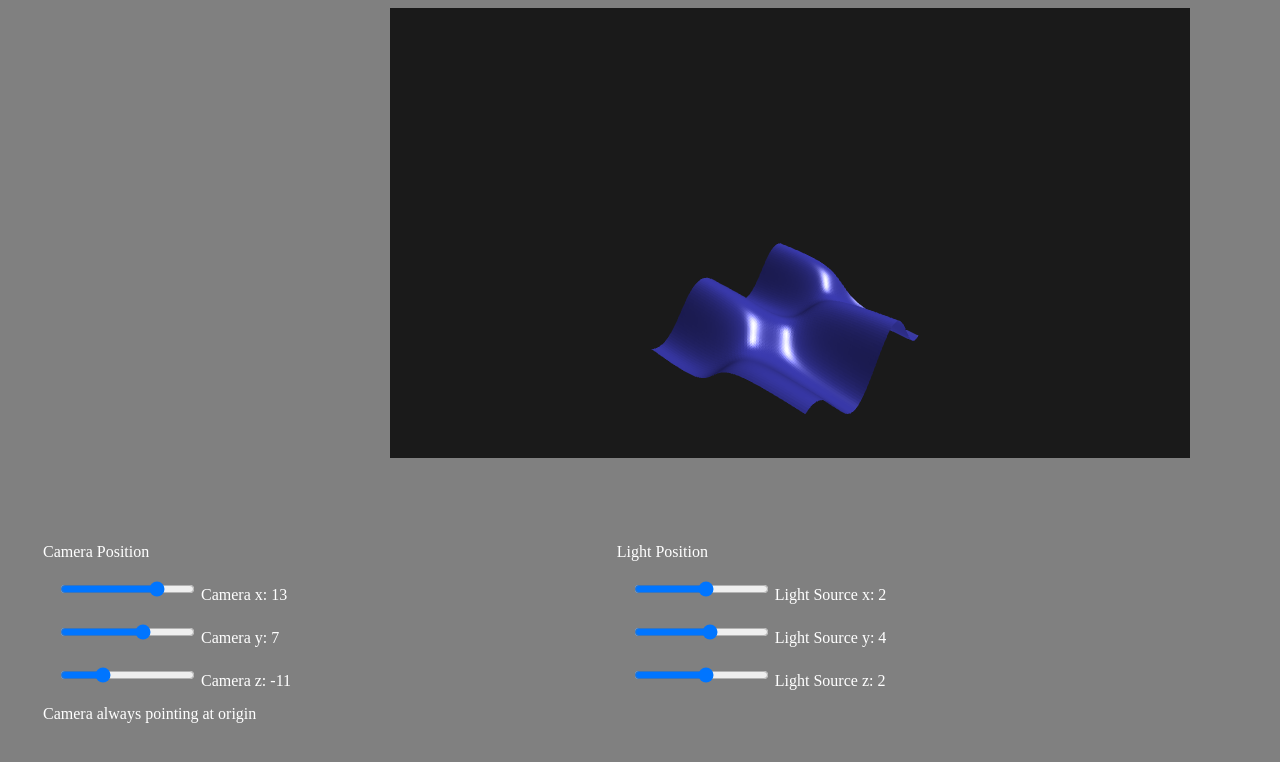
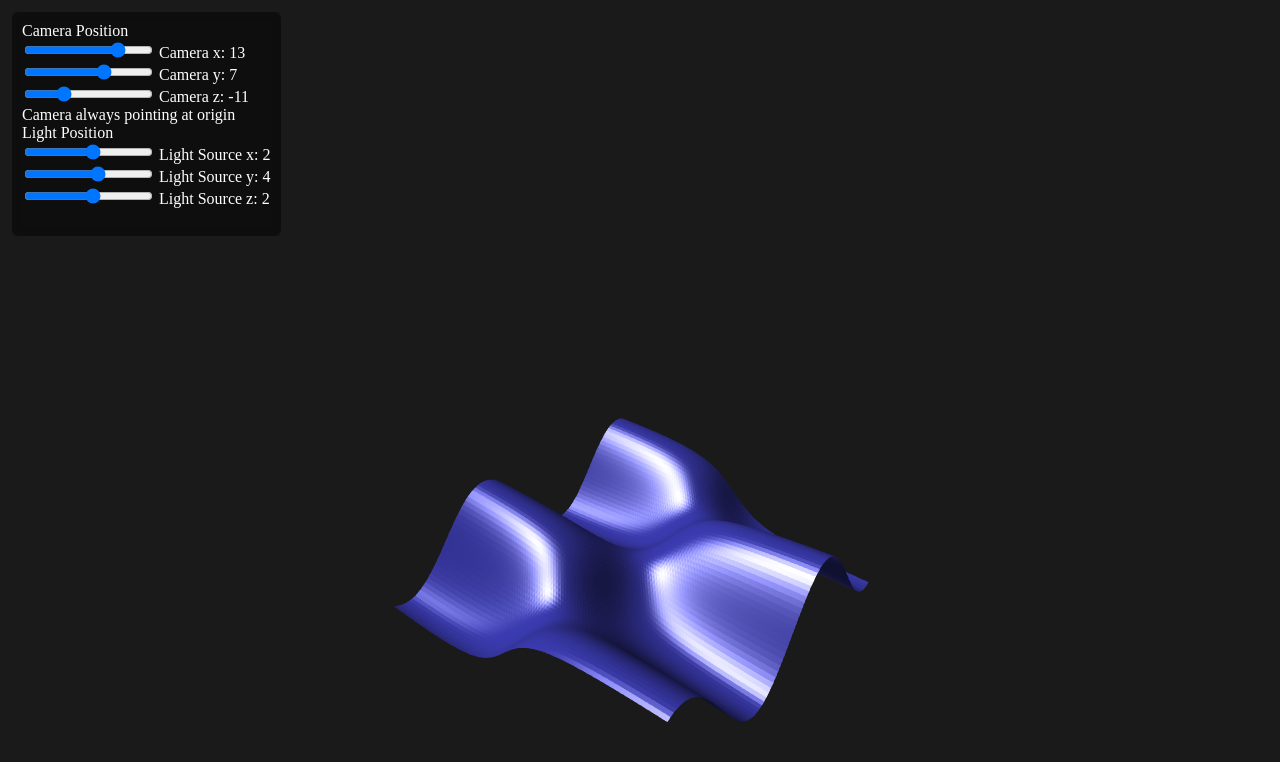
Before and after one commit to dgsmith7/phongMinimalLightingModularized-webgl, a plain HTML site: page index.html in a window 1280 px wide. Drawn offline with Linux system fonts and the light colour scheme; animation ran at ten frames a second.

Commit message:
cleaned up some code.  more to come.

```diff
--- a/geometryUtils.js
+++ b/geometryUtils.js
@@ -37,7 +37,6 @@ function generateMesh() {
       meshVertices.push(...p2);
     }
   }
-
   return meshVertices;
 }
 
--- a/index.html
+++ b/index.html
@@ -11,7 +11,7 @@
 
 <body>
   <div id="gl-box">
-    <canvas id="gl-canvas" width="800" height="450"></canvas>
+    <canvas id="gl-canvas"></canvas>
   </div>
 
   <div id="controls">
--- a/main.js
+++ b/main.js
@@ -67,20 +67,20 @@ addEventListeners(); // eventHandlers.js
 requestAnimationFrame(render);
 
 function render() {
+  gl.onResize();
   gl.clear(gl.COLOR_BUFFER_BIT | gl.DEPTH_BUFFER_BIT);
-
   // camera / matrices
   eye = vec3(camX, camY, camZ);
   modelViewMatrix = lookAt(eye, at, up);
   const fovy = 60;
   const aspect = gl.canvas.clientWidth / gl.canvas.clientHeight;
   projectionMatrix = perspective(fovy, aspect, near, far); // MVnew.js
-
   // lighting (from GUI)
   lightPosition = vec4(lightX, lightY, lightZ, 0.0);
-
   // upload lighting & material products
-  gl.uniform4fv(uLightPositionLoc, flatten(lightPosition));
+  // transform light into eye-space
+  const lightPositionEye = mult(modelViewMatrix, lightPosition);
+  gl.uniform4fv(uLightPositionLoc, flatten(lightPositionEye));
   gl.uniform4fv(
     uAmbientProductLoc,
     flatten(mult(lightAmbient, materialAmbient))
@@ -94,7 +94,6 @@ function render() {
     flatten(mult(lightSpecular, materialSpecular))
   );
   gl.uniform1f(uShininessLoc, materialShininess);
-
   // upload matrices & normal matrix
   gl.uniformMatrix4fv(uModelViewMatrixLoc, false, flatten(modelViewMatrix));
   gl.uniformMatrix4fv(uProjectionMatrixLoc, false, flatten(projectionMatrix));
@@ -103,9 +102,7 @@ function render() {
     false,
     flatten(normalMatrix(modelViewMatrix, true))
   );
-
   // draw terrain mesh (attributes already bound)
   gl.drawArrays(gl.TRIANGLES, 0, vertices.length / 4);
-
   requestAnimationFrame(render);
 }
--- a/style.css
+++ b/style.css
@@ -1,37 +1,50 @@
-body {
-  background-color: #808080;
-  color: white;
+/* Page wrapper — make the app fill the viewport and act as positioning context */
+#main {
+  position: relative; /* containing block for absolute children */
+  width: 100vw;
+  height: 100vh;
+  overflow: hidden;
 }
 
-input {
-  margin: 2px;
-  padding: 3px;
+/* Canvas: cover the whole wrapper as background */
+#gl-box,
+#gl-canvas {
+  position: absolute;
+  inset: 0; /* top:0; right:0; bottom:0; left:0 */
+  width: 100%;
+  height: 100%;
+  display: block;
+  z-index: 0; /* behind controls */
+  object-fit: cover; /* keep aspect cover-like behavior if needed */
 }
 
-#bg-color {
-  border: black;
+/* Controls overlay on top of canvas */
+#controls {
+  position: absolute;
+  top: 12px;
+  left: 12px;
+  right: auto;
+  z-index: 2; /* above canvas */
+  background: rgba(
+    0,
+    0,
+    0,
+    0.45
+  ); /* translucent panel so canvas shows through */
+  color: white;
+  padding: 10px;
+  border-radius: 6px;
+  max-width: 420px;
+  pointer-events: auto; /* make controls interactive */
+  backdrop-filter: blur(4px); /* optional nice touch */
 }
 
-#main {
-  display: inline-block;
+/* Optional: keep small UI elements readable on narrow screens */
+@media (max-width: 700px) {
+  #controls {
+    left: 8px;
+    right: 8px;
+    max-width: none;
+    font-size: 14px;
+  }
 }
-
-#gl-box {
-  width: 500px;
-  height: 500px;
-  margin: auto;
-}
-
-#controls {
-  min-height: 40%;
-  width: 90%;
-  display: grid;
-  grid-template-columns: 50% 50%;
-  column-gap: 5px;
-  margin: 15px;
-  padding: 5px;
-}
-
-div {
-  margin: 15px;
-}
--- a/webglUtils.js
+++ b/webglUtils.js
@@ -1,3 +1,15 @@
+// function initializeWebGL(canvasId) {
+//   const canvas = document.getElementById(canvasId);
+//   const gl = canvas.getContext("webgl2");
+//   if (!gl) {
+//     alert("WebGL 2.0 not available");
+//     return null;
+//   }
+//   gl.viewport(0, 0, gl.canvas.width, gl.canvas.height);
+//   gl.clearColor(0.1, 0.1, 0.1, 1.0);
+//   gl.enable(gl.DEPTH_TEST);
+//   return gl;
+// }
 function initializeWebGL(canvasId) {
   const canvas = document.getElementById(canvasId);
   const gl = canvas.getContext("webgl2");
@@ -5,9 +17,41 @@ function initializeWebGL(canvasId) {
     alert("WebGL 2.0 not available");
     return null;
   }
-  gl.viewport(0, 0, gl.canvas.width, gl.canvas.height);
+
+  // Resize helper: make the canvas backing store match CSS size * DPR
+  function resizeCanvasToDisplaySize() {
+    const dpr = window.devicePixelRatio || 1;
+    const displayWidth = Math.max(1, Math.floor(canvas.clientWidth * dpr));
+    const displayHeight = Math.max(1, Math.floor(canvas.clientHeight * dpr));
+    if (canvas.width !== displayWidth || canvas.height !== displayHeight) {
+      canvas.width = displayWidth;
+      canvas.height = displayHeight;
+      return true;
+    }
+    return false;
+  }
+
+  // Configure viewport to match the canvas drawing buffer size
+  function configureViewport() {
+    resizeCanvasToDisplaySize();
+    gl.viewport(0, 0, gl.canvas.width, gl.canvas.height);
+  }
+
+  // Initial configuration
+  configureViewport();
   gl.clearColor(0.1, 0.1, 0.1, 1.0);
   gl.enable(gl.DEPTH_TEST);
+
+  // Expose helpers on the returned gl object (parity with WebGPU helper)
+  gl.resizeCanvasToDisplaySize = resizeCanvasToDisplaySize;
+  gl.configureViewport = configureViewport;
+  gl.onResize = function () {
+    const changed = resizeCanvasToDisplaySize();
+    if (changed) {
+      gl.viewport(0, 0, gl.canvas.width, gl.canvas.height);
+    }
+  };
+
   return gl;
 }
 
```
